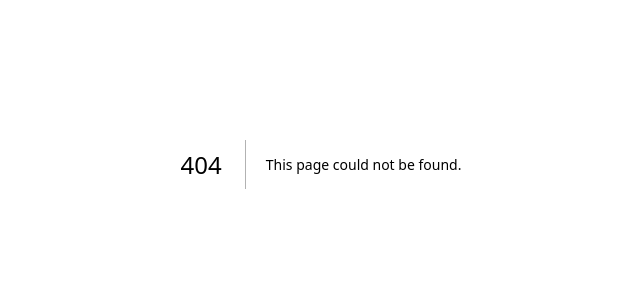
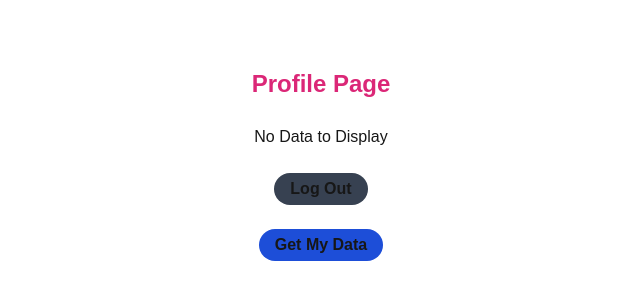
Before and after one commit to Debraj741/Authentication-Sytem, a Next.js app: page /profile in a window 1280 px wide. Before the commit this address had no page. Shown: the part 236-536 px from the top of the page, without its empty margins (319-959 px from the left). Built offline with nearby package versions, Linux system fonts and the light colour scheme.

Commit message:
profile route and under profile dynamic route handel

```diff
--- /dev/null
+++ b/src/app/profile/[id]/page.tsx
@@ -0,0 +1,12 @@
+
+export default function DynamicRoute({params}:any) {
+  return (
+    <div className='flex flex-col gap-3 justify-center items-center py-2 min-h-screen'>
+
+        <h1 className='font-semibold text-2xl text-violet-600'>Profile Page</h1>
+
+        <h1 className="bg-blue-500 p-2 rounded-lg text-black font-bold">{params.id}</h1>
+
+    </div>
+  )
+}
--- /dev/null
+++ b/src/app/profile/page.tsx
@@ -0,0 +1,56 @@
+'use client'
+
+import React, { useState } from 'react'
+import axios from 'axios'
+import Link from 'next/link'
+import { toast } from 'react-hot-toast'
+import { useRouter } from 'next/navigation'
+
+export default function myProfile() {
+    const router = useRouter()
+    const [data, setData] = useState("Nothing")
+
+    const getUserData = async()=>{
+      try {
+        const res = await axios.post("api/users/aboutme")
+        console.log(res.data.data._id);
+
+        setData(res.data.data._id)
+
+      } catch (error:any) {
+        console.log(error.message);
+      }
+    }
+
+    const logOut = async()=>{
+      try {
+
+        await axios.get("/api/users/logout")
+        toast.success("Log Out Success!!")
+        router.push("/login")
+
+      } catch (error:any) {
+        console.log(error.message);
+        toast.error(error.message)
+      }
+    }
+
+  return (
+    <div className='flex flex-col gap-3 justify-center items-center py-2 min-h-screen'>
+
+      <h1 className='font-semibold text-2xl text-pink-600'>Profile Page</h1>
+      <hr />
+
+      <h1>{data === "Nothing"?"No Data to Display": <Link className='text-blue-800' href={`/profile/${data}`}>{data}</Link>}</h1>
+
+      <button onClick={logOut} className='bg-gray-700 px-4 py-1 rounded-full font-bold mt-3 hover:bg-gray-800 transition-all hover:cursor-pointer'>
+        Log Out
+      </button>
+
+      <button onClick={getUserData} className='bg-blue-700 px-4 py-1 rounded-full font-bold mt-3 hover:bg-blue-800 transition-all hover:cursor-pointer'>
+        Get My Data
+      </button>
+
+    </div>
+  )
+}
```
